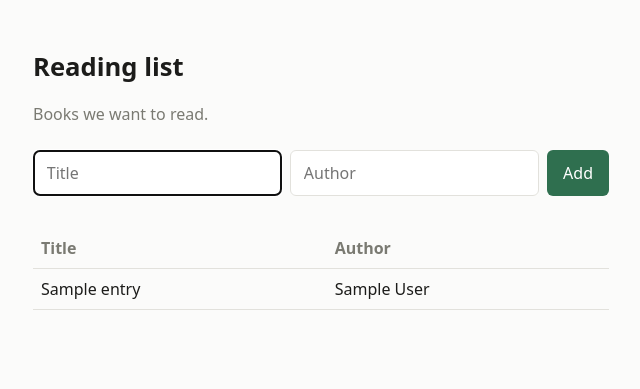
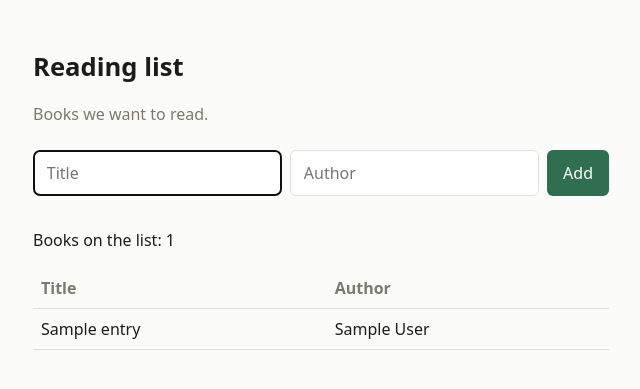
Before and after one commit to mudt-cm104-2026-winter/team-08, a FastAPI app: template app/templates/index.html in a window 1280 px wide. Shown: the top 389 px of the page, without its empty margins (319-959 px from the left). Run offline with FastAPI, Linux system fonts and the light colour scheme; the template is opened without the code that fills it: most values are stand-ins (such as "Sample title", 1, 10 or a date in 2020).

Commit message:
Show how many books are on the list

```diff
--- a/app/templates/index.html
+++ b/app/templates/index.html
@@ -20,6 +20,7 @@
     </form>
 
     {% if entries %}
+    <p class="count">Books on the list: {{ entries|length }}</p>
     <table>
       <thead>
         <tr>
```
Also changed, not shown: CHANGELOG.md.
